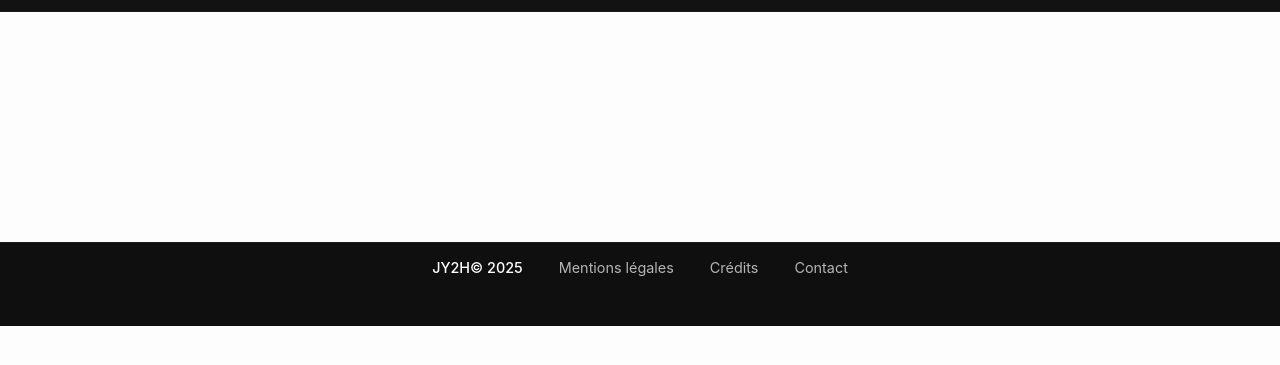
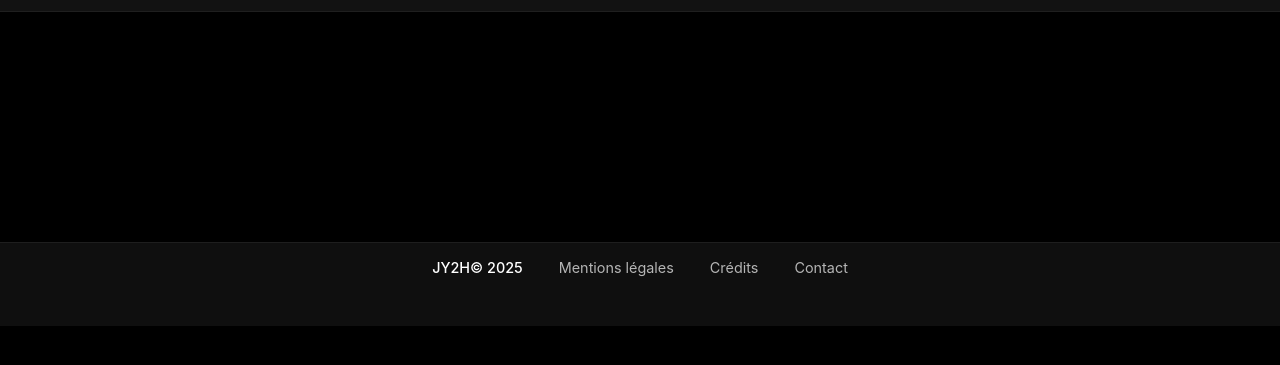
Before and after one commit to jseguier/jy2h, a plain HTML site: page suivi.html in a window 1280 px wide. Shown: the part 47-412 px from the top of the page. Drawn offline with Linux system fonts and the light colour scheme.

Commit message:
add suivi

```diff
--- /dev/null
+++ b/public/css/charts.css
@@ -0,0 +1,4 @@
+body {
+    background: #000000;
+    flex: 1;
+}
--- a/suivi.html
+++ b/suivi.html
@@ -26,7 +26,7 @@
     <link rel="stylesheet" href="public/css/header.css">
     <link rel="stylesheet" href="public/css/container.css">
     <link rel="stylesheet" href="public/css/footer.css">
-
+    <link rel="stylesheet" href="public/css/charts.css">
 
 </head>
 
```
Also changed, not shown: public/js/charts.js (added).
